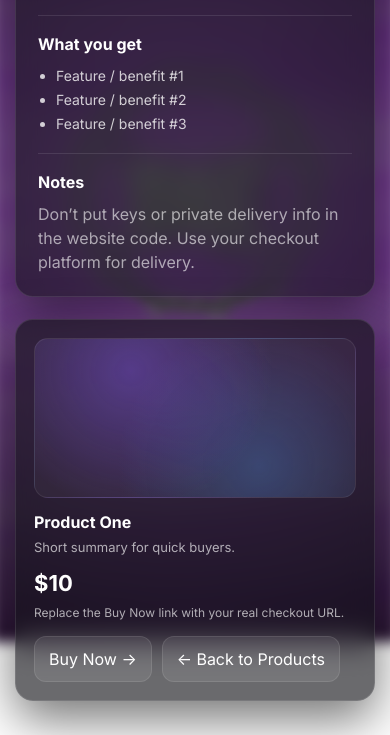
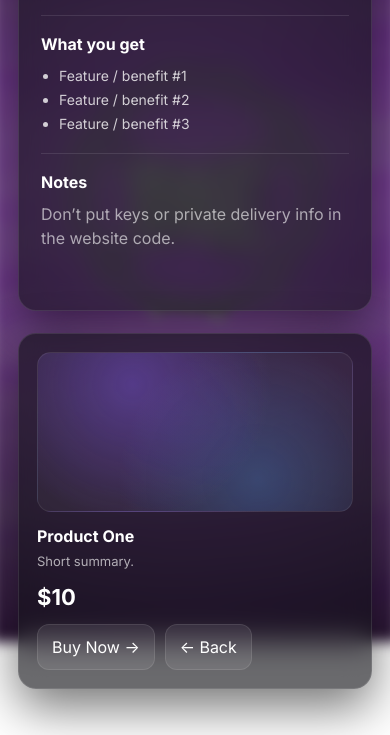
Before and after one commit to oqe8cfg/oqe8, a plain HTML site: page product-one.html in a window 390 px wide. Shown: the part 223-958 px from the top of the page. Drawn offline with Linux system fonts and the light colour scheme.

Commit message:
Update product-one.html

```diff
--- a/product-one.html
+++ b/product-one.html
@@ -1,3 +1,4 @@
+<!DOCTYPE html>
 <html lang="en">
 <head>
 <meta charset="UTF-8" />
@@ -14,7 +15,6 @@
 body{color:var(--white);min-height:100vh;overflow-x:hidden;}
 a{text-decoration:none;color:inherit;}
 
-/* BACKGROUND (blurred) */
 .bg{
   position:fixed; inset:0; z-index:-3; pointer-events:none;
   background-image:url("oqe.png"), url("oqebg.png");
@@ -29,7 +29,6 @@ a{text-decoration:none;color:inherit;}
   background:radial-gradient(circle at center, rgba(0,0,0,.25) 0%, rgba(0,0,0,.55) 60%, rgba(0,0,0,.8) 100%);
 }
 
-/* NAVBAR */
 .nav{
   position:fixed; top:0;left:0;right:0;
   height:64px; padding:0 28px;
@@ -54,7 +53,6 @@ a{text-decoration:none;color:inherit;}
 .bubble-item{padding:10px 18px;border-radius:999px;background:rgba(0,0,0,.35);font-size:13px;transition:.2s;}
 .bubble-item:hover{background:rgba(255,255,255,.1);}
 
-/* PAGE */
 .wrap{padding-top:64px;}
 .page{
   min-height:calc(100vh - 64px);
@@ -70,11 +68,12 @@ a{text-decoration:none;color:inherit;}
   flex-wrap:wrap;
 }
 
-/* Big left info box */
+/* LEFT INFO BOX — MADE TALLER */
 .info{
   flex:1 1 560px;
   min-width:min(560px, 96vw);
   padding:22px;
+  padding-bottom:60px; /* ⬅ ~20% taller */
   border-radius:18px;
   background:rgba(15,15,20,.62);
   border:1px solid rgba(255,255,255,.10);
@@ -83,7 +82,6 @@ a{text-decoration:none;color:inherit;}
   text-align:left;
 }
 
-/* Right box */
 .side{
   flex:0 1 360px;
   min-width:min(360px, 96vw);
@@ -126,8 +124,7 @@ a{text-decoration:none;color:inherit;}
 
 @media(max-width:820px){
   .bubble-nav{display:none;}
-  .info{min-width:0;flex-basis:100%;}
-  .side{flex-basis:100%;}
+  .info,.side{flex-basis:100%;min-width:0;}
 }
 </style>
 </head>
@@ -148,13 +145,13 @@ a{text-decoration:none;color:inherit;}
       <a class="bubble-item" href="index.html#reviews">Reviews</a>
     </nav>
   </div>
-
   <div></div>
 </header>
 
 <main class="wrap">
 <section class="page">
 <div class="layout">
+
 <div class="info">
   <div class="h1">Product One</div>
   <div class="sub">Put your product information here (features, details, requirements, etc.).</div>
@@ -172,25 +169,23 @@ a{text-decoration:none;color:inherit;}
 
   <div style="font-weight:700;margin-bottom:10px;">Notes</div>
   <div class="sub" style="margin-bottom:0;">
-          Don’t put keys or private delivery info in the website code. Use your checkout platform for delivery.
+    Don’t put keys or private delivery info in the website code.
   </div>
 </div>
 
 <aside class="side">
   <div class="thumb"></div>
   <div style="font-weight:800;font-size:16px;margin-bottom:6px;">Product One</div>
-        <div style="color:rgba(255,255,255,.65);font-size:13px;line-height:1.5;">
-          Short summary for quick buyers.
-        </div>
+  <div style="color:rgba(255,255,255,.65);font-size:13px;line-height:1.5;">Short summary.</div>
 
   <div class="price">$10</div>
-        <div class="note">Replace the Buy Now link with your real checkout URL.</div>
 
   <div class="btnrow">
-          <a class="btn" href="#" target="_blank" rel="noopener">Buy Now →</a>
-          <a class="btn" href="products.html">← Back to Products</a>
+    <a class="btn" href="#" target="_blank">Buy Now →</a>
+    <a class="btn" href="products.html">← Back</a>
   </div>
 </aside>
+
 </div>
 </section>
 </main>
```
Lines whose indentation alone changed are shown as unchanged.
